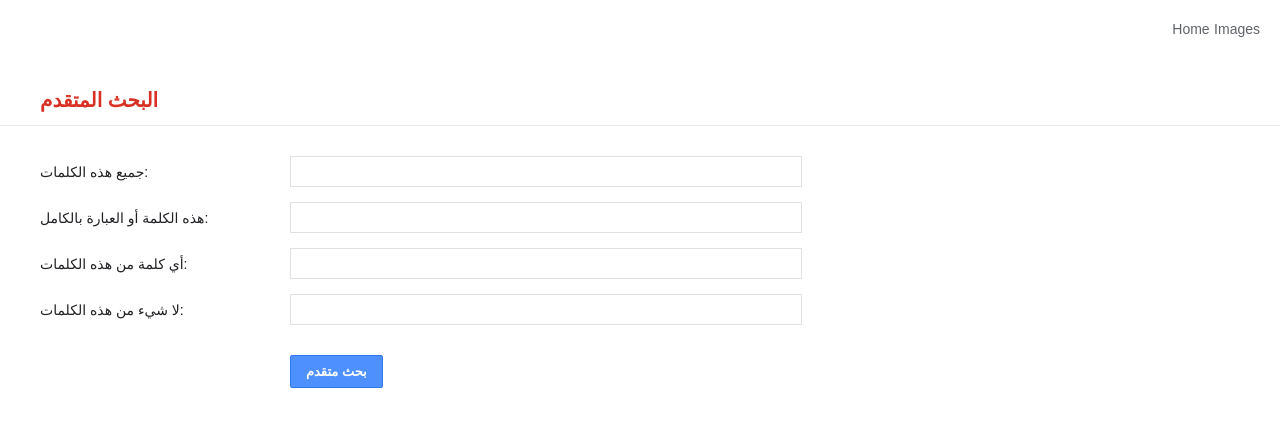
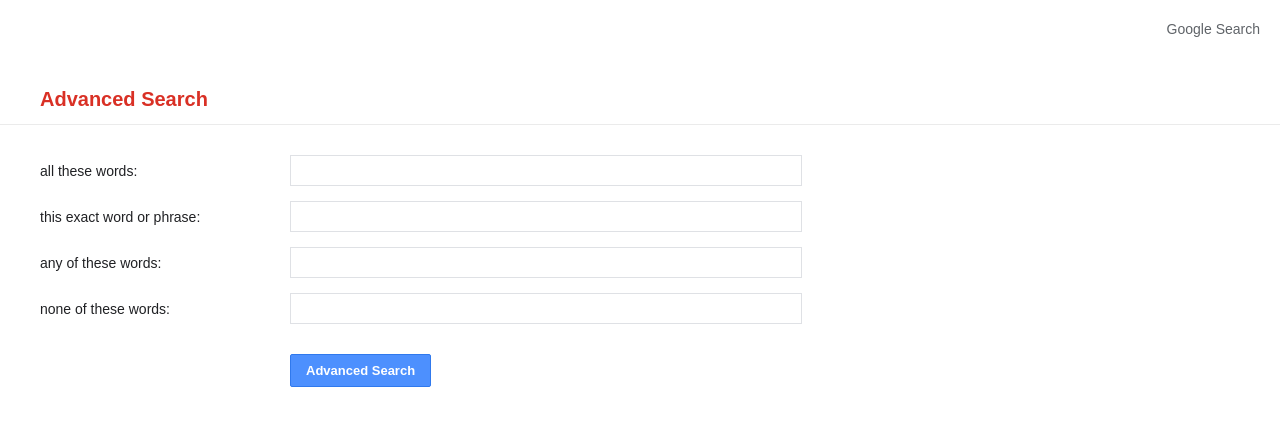
Before and after one commit to mohammedccx/cs50w-project0-search, a plain HTML site: page advanced.html in a window 1280 px wide. Drawn offline with Linux system fonts and the light colour scheme.

Commit message:
Update advanced.html
<!DOCTYPE html>
<html>
<head>
    <title>CS50w - Advanced Search</title>
    <link rel="stylesheet" href="styles.css">
</head>
<body>

    <!-- رابط للرجوع للصفحة الرئيسية -->
    <div class="h">
        <a href="index.html" class="r">Google Search</a>
    </div>

    <!-- عنوان الصفحة الرئيسي -->
    <h1 class="d">Advanced Search</h1>

    <hr class="l">

    <!-- نموذج البحث المتقدم المرتبط بجوجل -->
    <form action="https://google.com" method="GET" class="f">

        <!-- الخانة 1 -->
        <div class="p">
            <label class="o">all these words:</label>
            <input type="text" name="as_q" class="e">
        </div>

        <!-- الخانة 2 -->
        <div class="p">
            <label class="o">this exact word or phrase:</label>
            <input type="text" name="as_epq" class="e">
        </div>

        <!-- الخانة 3 -->
        <div class="p">
            <label class="o">any of these words:</label>
            <input type="text" name="as_oq" class="e">
        </div>

        <!-- الخانة 4 -->
        <div class="p">
            <label class="o">none of these words:</label>
            <input type="text" name="as_eq" class="e">
        </div>

        <!-- زر الإرسال -->
        <div class="v">
            <input type="submit" value="Advanced Search" class="j">
        </div>

    </form>

</body>
</html>

```diff
--- a/advanced.html
+++ b/advanced.html
@@ -1,52 +1,51 @@
 <!DOCTYPE html>
 <html>
 <head>
-    <title>week 0 cs50w - Advanced</title>
+    <title>CS50w - Advanced Search</title>
     <link rel="stylesheet" href="styles.css">
 </head>
 <body>
 
-    <!-- القائمة العلوية للرجوع لصفحة الهوم أو الصور -->
+    <!-- رابط للرجوع للصفحة الرئيسية -->
     <div class="h">
-        <a href="home.html" class="r"> Home</a>
-        <a href="images.html" class="r"> Images</a>
+        <a href="index.html" class="r">Google Search</a>
     </div>
 
-    <!-- عنوان الصفحة الرئيسي باللون الأحمر الخاص بجوجل المتقدم -->
-    <h1 class="d">البحث المتقدم</h1>
+    <!-- عنوان الصفحة الرئيسي -->
+    <h1 class="d">Advanced Search</h1>
 
-    <hr class="l"> <!-- خط أفقي فاصل -->
+    <hr class="l">
 
-    <!-- نموذج البحث المتقدم المرتبط برابط جوجل الفعلي -->
+    <!-- نموذج البحث المتقدم المرتبط بجوجل -->
     <form action="https://google.com" method="GET" class="f">
 
-        <!-- الخانة 1: جميع هذه الكلمات -->
+        <!-- الخانة 1 -->
         <div class="p">
-            <label class="o">جميع هذه الكلمات:</label>
+            <label class="o">all these words:</label>
             <input type="text" name="as_q" class="e">
         </div>
 
-        <!-- الخانة 2: هذه الكلمة أو العبارة بالكامل -->
+        <!-- الخانة 2 -->
         <div class="p">
-            <label class="o">هذه الكلمة أو العبارة بالكامل:</label>
+            <label class="o">this exact word or phrase:</label>
             <input type="text" name="as_epq" class="e">
         </div>
 
-        <!-- الخانة 3: أي كلمة من هذه الكلمات -->
+        <!-- الخانة 3 -->
         <div class="p">
-            <label class="o">أي كلمة من هذه الكلمات:</label>
+            <label class="o">any of these words:</label>
             <input type="text" name="as_oq" class="e">
         </div>
 
-        <!-- الخانة 4: لا شيء من هذه الكلمات -->
+        <!-- الخانة 4 -->
         <div class="p">
-            <label class="o">لا شيء من هذه الكلمات:</label>
+            <label class="o">none of these words:</label>
             <input type="text" name="as_eq" class="e">
         </div>
 
-        <!-- حاوية زر البحث المتقدم -->
+        <!-- زر الإرسال -->
         <div class="v">
-            <input type="submit" value="بحث متقدم" class="j">
+            <input type="submit" value="Advanced Search" class="j">
         </div>
 
     </form>
```
